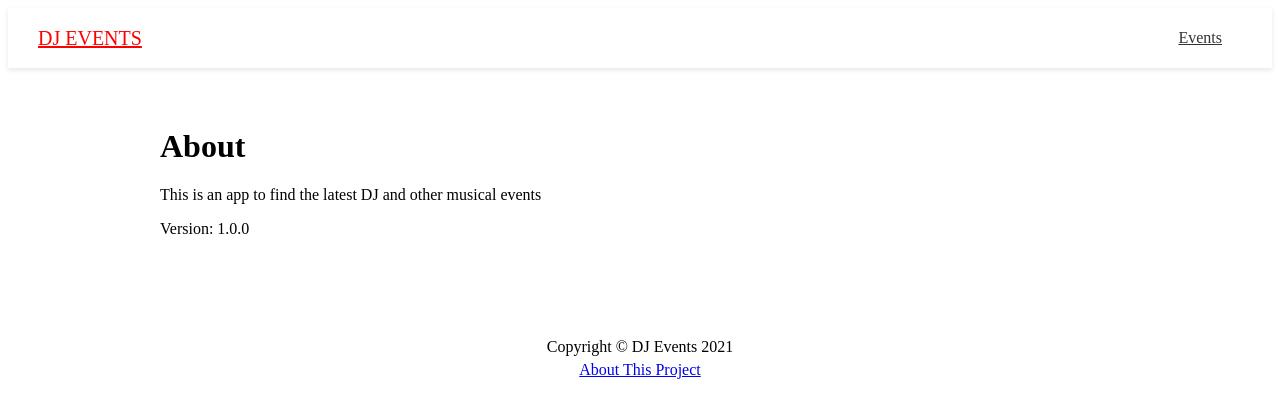
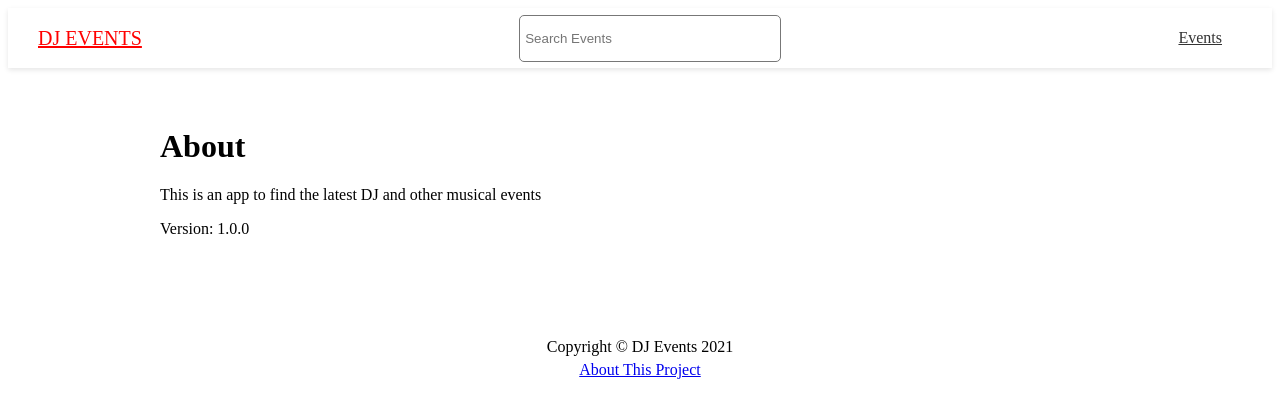
Before and after one commit to brhamill/dj-events-frontend, a Next.js app: page /about in a window 1280 px wide. Shown: the top 418 px of the page. Built offline with nearby package versions, Linux system fonts and the light colour scheme.

Commit message:
Search Component

```diff
--- a/components/Header.tsx
+++ b/components/Header.tsx
@@ -1,4 +1,5 @@
 import Link from 'next/link'
+import Search from './Search'
 import styles from '@/styles/Header.module.css'
 
 export const Header = () => {
@@ -9,6 +10,8 @@
           <a>DJ Events</a>
         </Link>
       </div>
+
+      <Search />
 
       <nav>
         <ul>
--- /dev/null
+++ b/components/Search.tsx
@@ -0,0 +1,29 @@
+import { FormEvent, FormEventHandler, useState } from 'react'
+import { useRouter } from 'next/router'
+import styles from '@/styles/Search.module.css'
+
+const Search = () => {
+  const [term, setTerm] = useState('')
+  const router = useRouter()
+
+  const handleSubmit = (e: FormEvent) => {
+    e.preventDefault()
+    router.push(`/events/search?term=${term}`)
+    setTerm('')
+  }
+
+  return (
+    <div className={styles.search}>
+      <form onSubmit={handleSubmit}>
+        <input
+          type='text'
+          value={term}
+          onChange={(e) => setTerm(e.target.value)}
+          placeholder='Search Events'
+        />
+      </form>
+    </div>
+  )
+}
+
+export default Search
--- /dev/null
+++ b/styles/Search.module.css
@@ -0,0 +1,7 @@
+.search input {
+  width: 250px;
+  height: 35px;
+  padding: 5px;
+  border: 1px #777 solid;
+  border-radius: 5px;
+}
```
